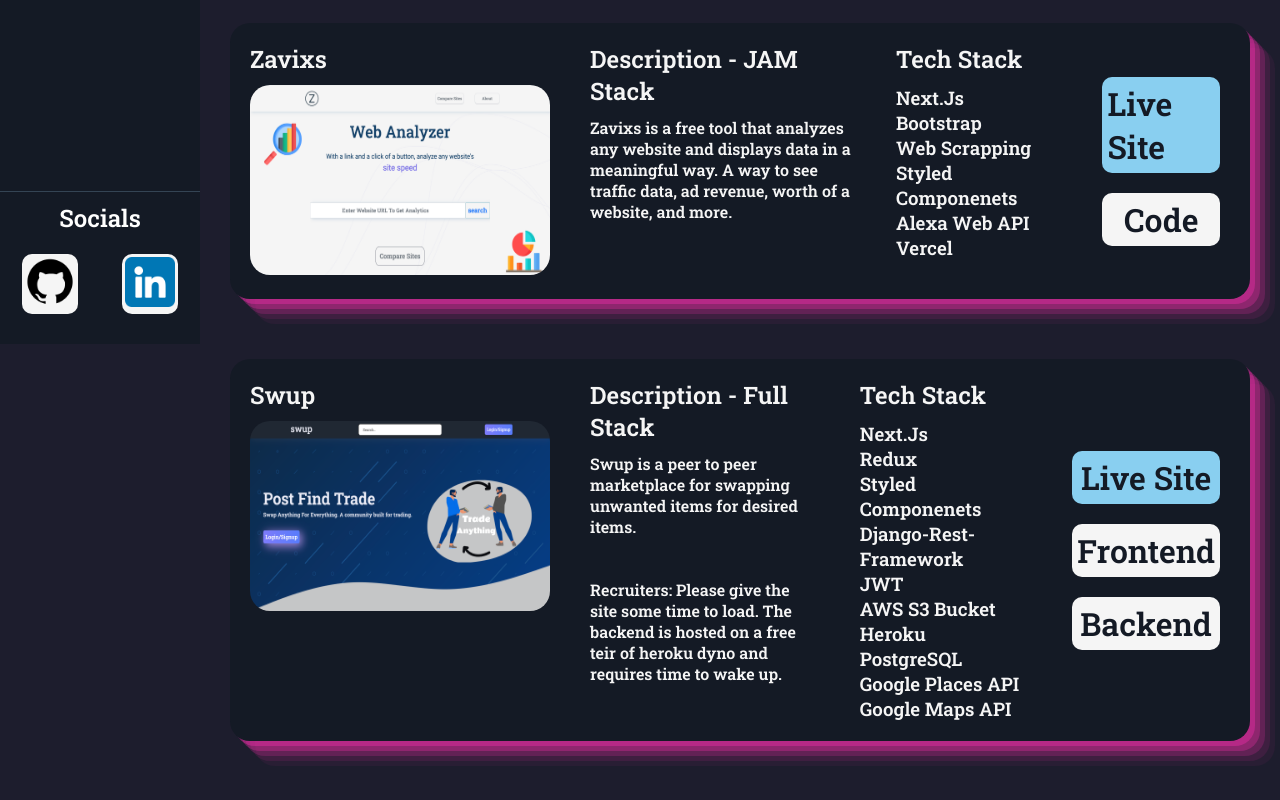
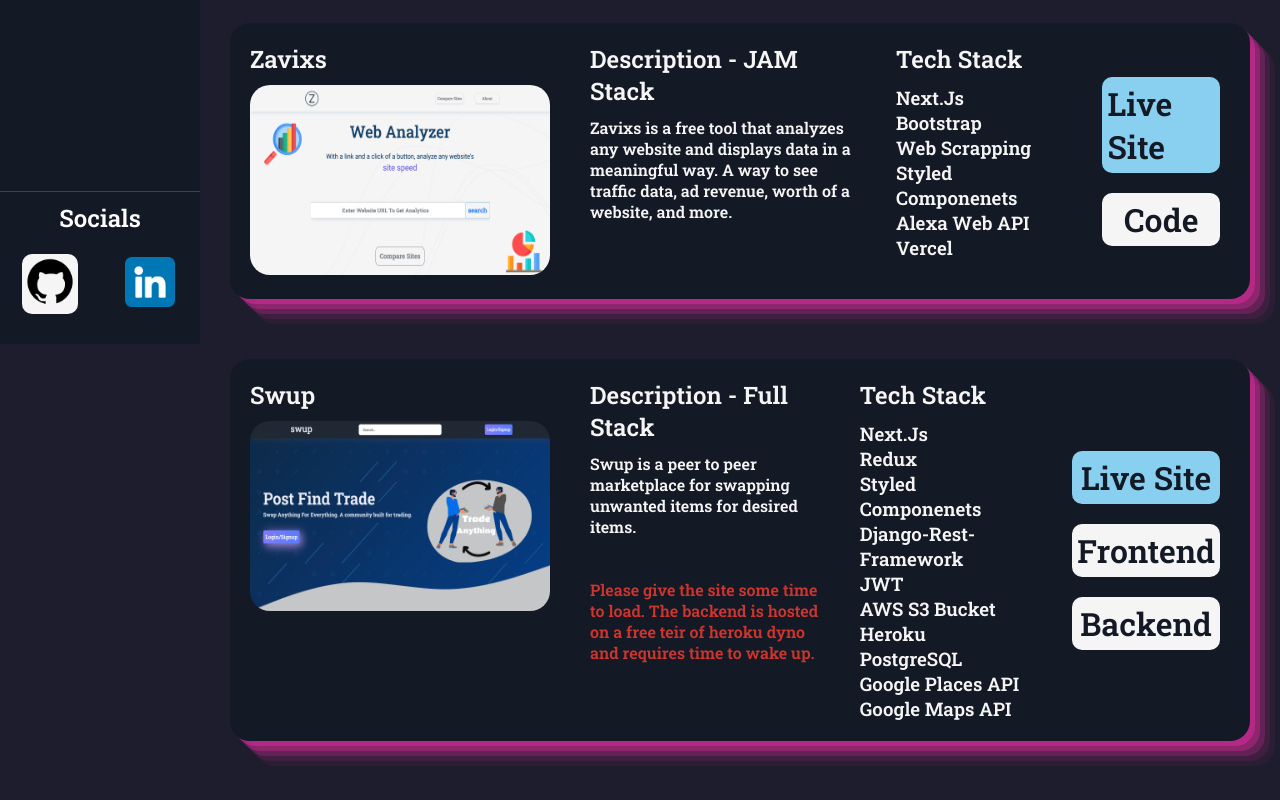
Before and after one commit to asiqurrahman/asiqurportfolio, a React (Create React App) app: page /projects in a window 1280 px wide. Shown: the part 456-1256 px from the top of the page. Built offline with nearby package versions, Linux system fonts and the light colour scheme.

Commit message:
color pallete change

```diff
--- a/src/components.js/About.js
+++ b/src/components.js/About.js
@@ -6,7 +6,6 @@
                 <h1>Asiqur Rahman</h1>
                 <h2>Full Stack Web Developer</h2>
             </div>
-
             <div className="description">
                 <p>A passionate web developer who designs, builds and publishes products of quality and reliability.</p>
                 <p>Constantly looking to improve and work on the next big thing</p>
--- a/src/components.js/Nav.js
+++ b/src/components.js/Nav.js
@@ -2,8 +2,13 @@
 import github from '../images/github.png'
 import linkedin from '../images/linkedin.png'
 import {Link} from "react-router-dom";
+import React, { useState } from 'react';
 
 const Nav = () => {
+
+    const [closenav, setClosenav] = useState(true)
+
+
     return (
         <div>
             <StyledNav>
@@ -30,7 +35,7 @@
                                     <img src={github} width="50px" height="50px"/>
                                 </a>
                             </div>
-                            <div className="icon">
+                            <div className="icon linkedin">
                                 <a href="https://www.linkedin.com/in/asiqur-rahman-3605a5143/" target="_blank">
                                     <img src={linkedin} width="50px" height="50px"/>
                                 </a>
--- a/src/components.js/Projects.js
+++ b/src/components.js/Projects.js
@@ -119,7 +119,7 @@
                         <p>Swup is a peer to peer marketplace for swapping unwanted items for desired items. </p>
                         <br />
                         <br />
-                        <p>Recruiters: Please give the site some time to load. The backend is hosted on a free teir of heroku dyno and requires time to wake up.</p>
+                        <p className="wakeup">Please give the site some time to load. The backend is hosted on a free teir of heroku dyno and requires time to wake up.</p>
                     </div>
                     <div className="item">
                         <h2>Tech Stack</h2>
--- a/src/components.js/styles/Nav.styles.js
+++ b/src/components.js/styles/Nav.styles.js
@@ -7,16 +7,15 @@
     z-index: 1;
     top: 0;
     left: 0;
-    background-color: #141A25;
     overflow-x: hidden;
-    padding-top: 20px;
-
 
     nav {
         height: 100%;
         display: flex;
         flex-direction: column;
         justify-content: space-between;
+        background-color: #141A25;
+        padding-top: 20px;
     }
 
     nav p:after {
@@ -65,4 +64,8 @@
         color: black;
     }
 
+    .linkedin {
+        background-color: #141A25 !important;
+    }
+
 `
--- a/src/components.js/styles/Projects.style.js
+++ b/src/components.js/styles/Projects.style.js
@@ -68,4 +68,8 @@
     .git {
         background-color: #f5f5f5;
     }
+
+    .wakeup {
+        color: #cf352e;
+    }
 `
```
